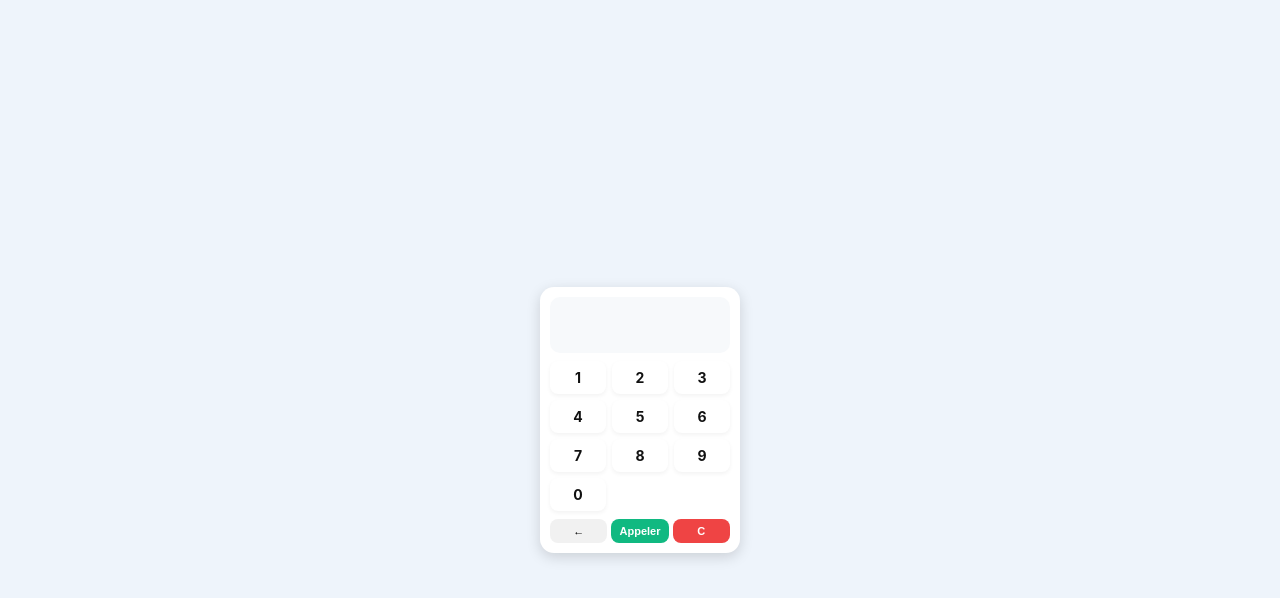
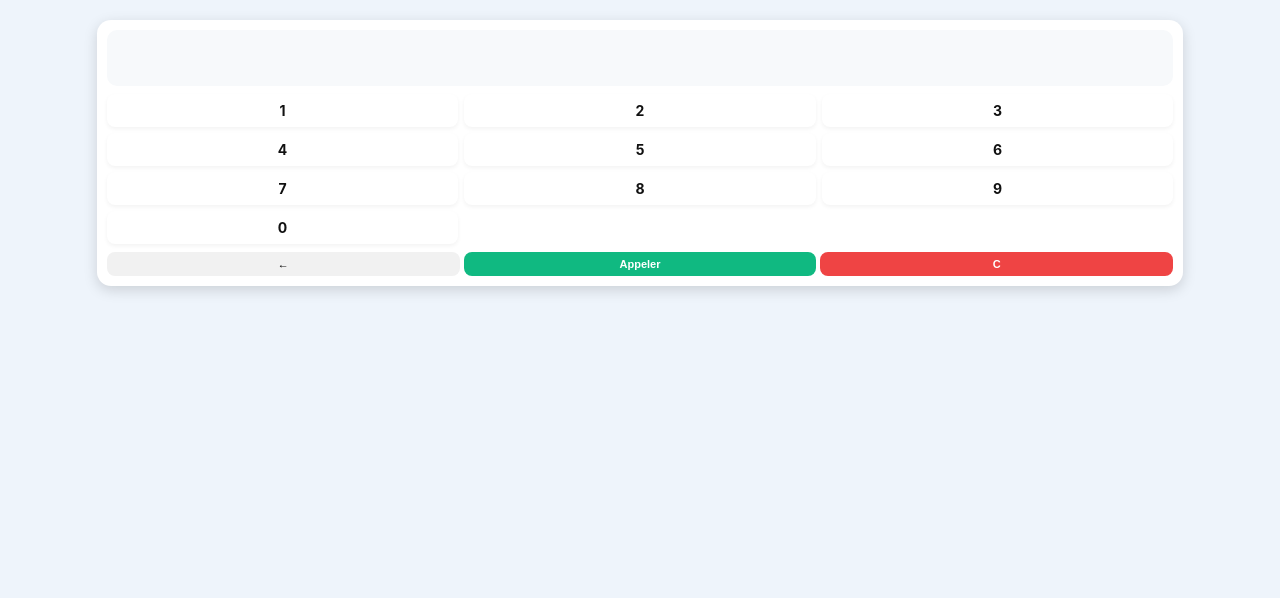
Before and after one commit to yzhyzouinajet-cyber/crimes, a plain HTML site: page index.html in a window 1280 px wide. Drawn offline with Linux system fonts and the light colour scheme.

Commit message:
Update index.html

```diff
--- a/index.html
+++ b/index.html
@@ -10,11 +10,11 @@
     background:#eef4fb;
     margin:0; padding:20px;
     display:flex; justify-content:center; align-items:center;
-    height:100vh;
+    height:78%;
     color:#111;
   }
   .phone{
-    width:180px; /* 📏 largeur réduite */
+    width:86%; /* 📏 largeur réduite */
     background:#fff;
     border-radius:14px;
     box-shadow:0 4px 14px rgba(0,0,0,0.15);
```
